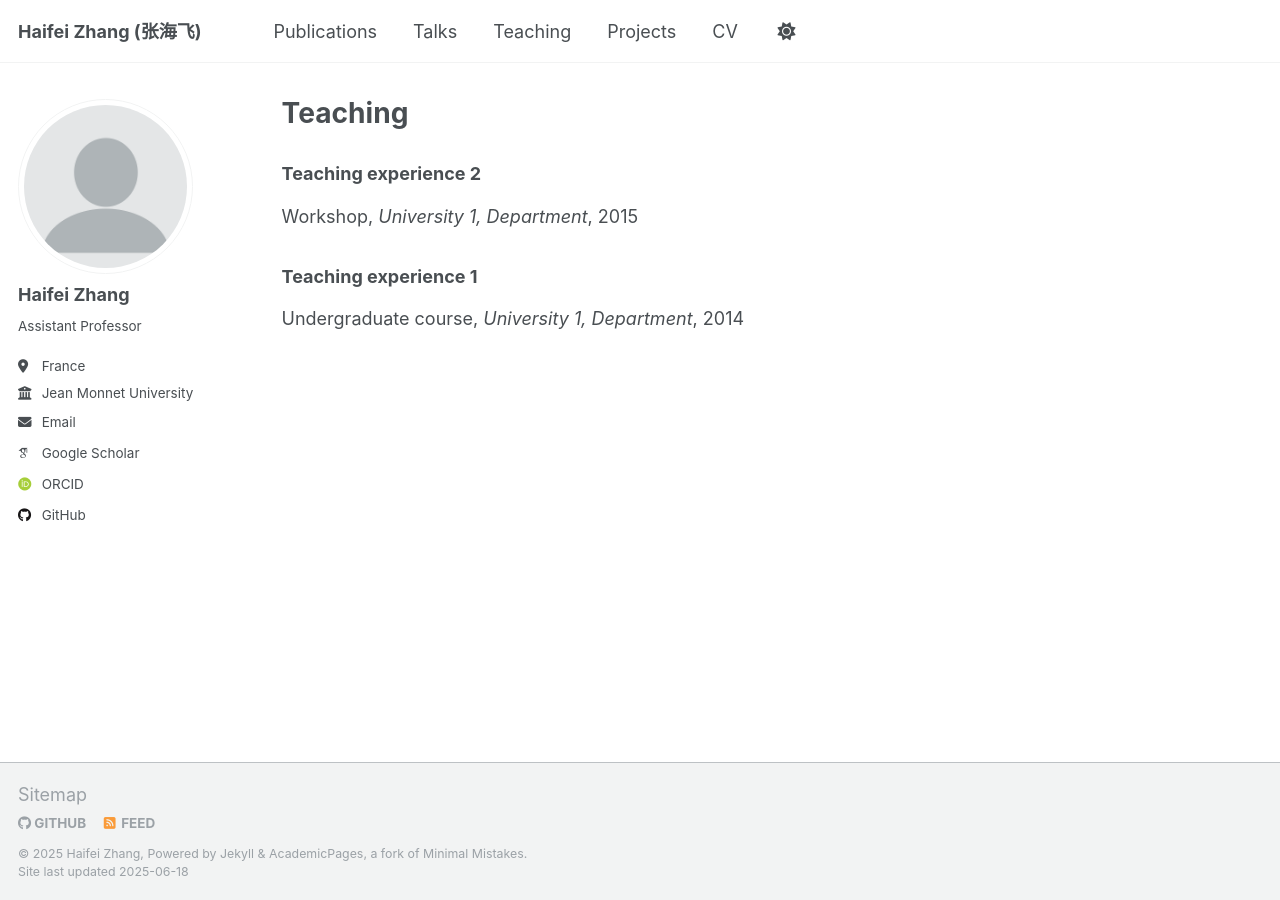
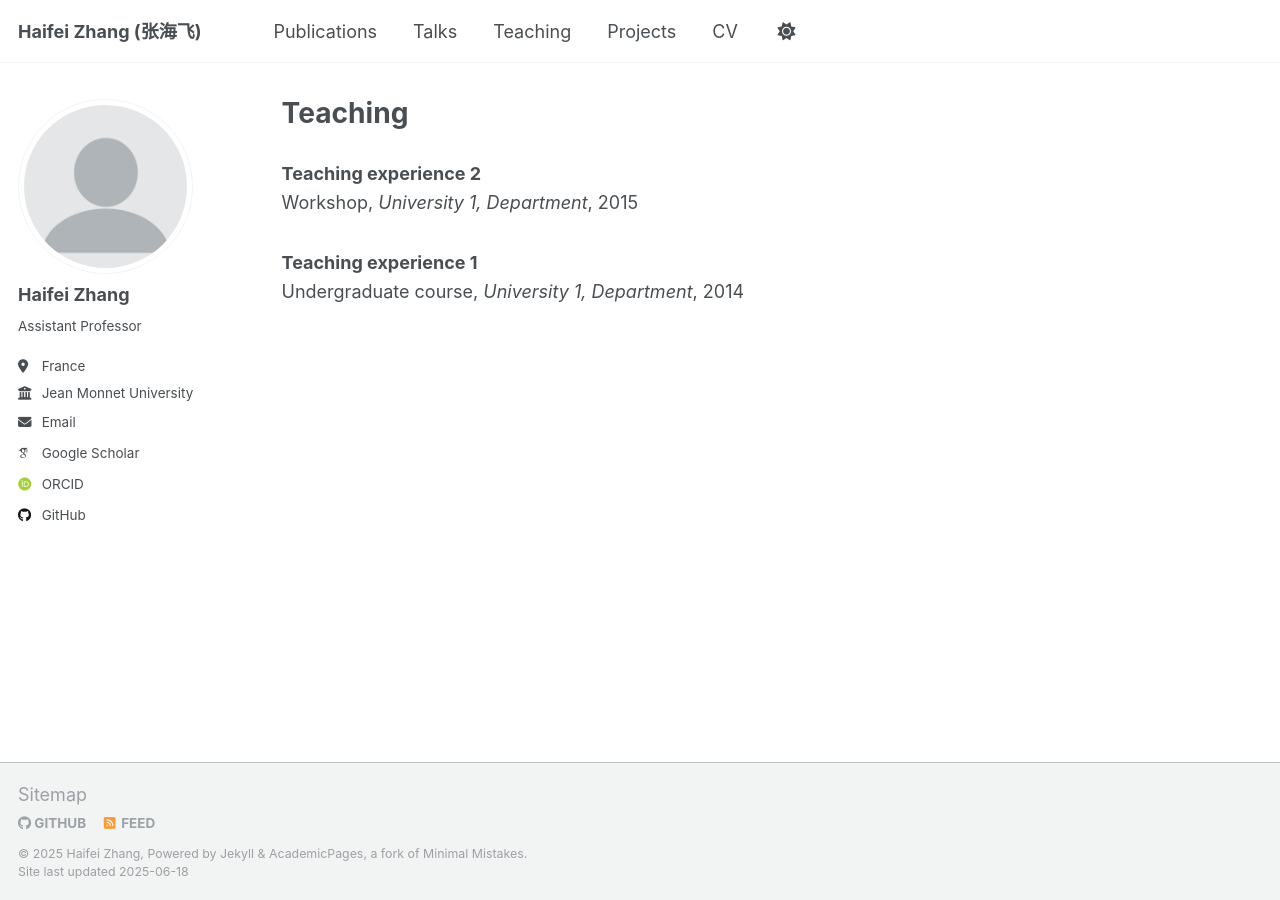
Before and after one commit to Haifei-ZHANG/Haifei-ZHANG.github.io, a Jekyll site: the page built from _pages/teaching.html, in a window 1280 px wide. Built offline with Jekyll 4.4.1, drawn with Linux system fonts in a browser that asks for light colours; some web fonts are replaced.

Commit message:
update publications layout4

```diff
--- a/_includes/archive-single.html
+++ b/_includes/archive-single.html
@@ -40,10 +40,10 @@
     {% endif %}
 
         {% if post.collection == 'teaching' %}
-          <p> {{ post.type }}, <i>{{ post.venue }}</i>, {{ post.date | default: "1900-01-01" | date: "%Y" }} </p>
+          <p style="margin: 0;"> {{ post.type }}, <i>{{ post.venue }}</i>, {{ post.date | default: "1900-01-01" | date: "%Y" }} </p>
         {% elsif post.collection == 'publications' %}
-          <p>{{ post.authors }} </p>
-          <p>Published in <i>{{ post.venue }}</i>, {{ post.date | default: "1900-01-01" | date: "%Y" }} </p>
+          <p style="margin: 0;">{{ post.authors }} <br />
+          Published in <i>{{ post.venue }}</i>, {{ post.date | default: "1900-01-01" | date: "%Y" }} </p>
         {% elsif post.date %}
          <p class="page__date"><strong><i class="fa fa-fw fa-calendar" aria-hidden="true"></i> {{ site.data.ui-text[site.locale].date_label | default: "Published:" }}</strong> <time datetime="{{ post.date | default: "1900-01-01" | date_to_xmlschema }}">{{ post.date | default: "1900-01-01" | date: "%B %d, %Y" }}</time></p>
         {% endif %}
@@ -71,15 +71,15 @@
     {% elsif post.citation %}
       <p>Recommended citation: {{ post.citation }}</p>
     {% elsif post.paperurl and post.bibtexurl %}
-      <p><a href=" {{ post.paperurl }} ">Download Paper</a> | <a href="{{ post.bibtexurl }}">Download Bibtex</a></p>
+      <p style="margin: 0;"><a href=" {{ post.paperurl }} ">Download Paper</a> | <a href="{{ post.bibtexurl }}">Download Bibtex</a></p>
     {% elsif post.paperurl %}
-      <p><a href=" {{ post.paperurl }} ">Download Paper</a></p>
+      <p style="margin: 0;"><a href=" {{ post.paperurl }} ">Download Paper</a></p>
     {% elsif post.slidesurl and post.bibtexurl %}
-      <p><a href="{{ post.slidesurl }}">Download Slides</a> | <a href="{{ post.bibtexurl }}">Download Bibtex</a></p>
+      <p style="margin: 0;"><a href="{{ post.slidesurl }}">Download Slides</a> | <a href="{{ post.bibtexurl }}">Download Bibtex</a></p>
     {% elsif post.slidesurl %}
-      <p><a href="{{ post.slidesurl }}">Download Slides</a></p>
+      <p style="margin: 0;"><a href="{{ post.slidesurl }}">Download Slides</a></p>
     {% elsif post.bibtexurl %}
-      <p><a href="{{ post.bibtexurl }}">Download Bibtex</a></p>
+      <p style="margin: 0;"><a href="{{ post.bibtexurl }}">Download Bibtex</a></p>
     {% endif %}
 
   </article>
```
